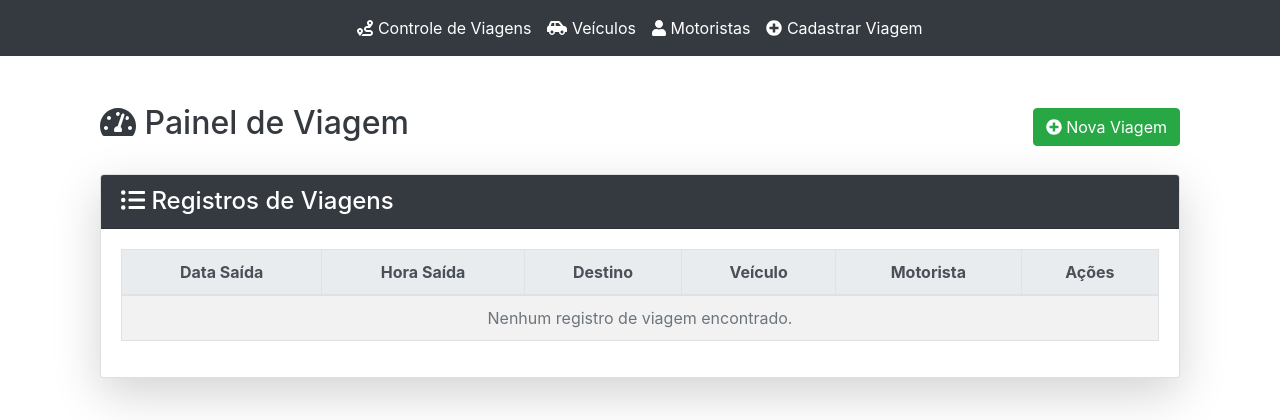
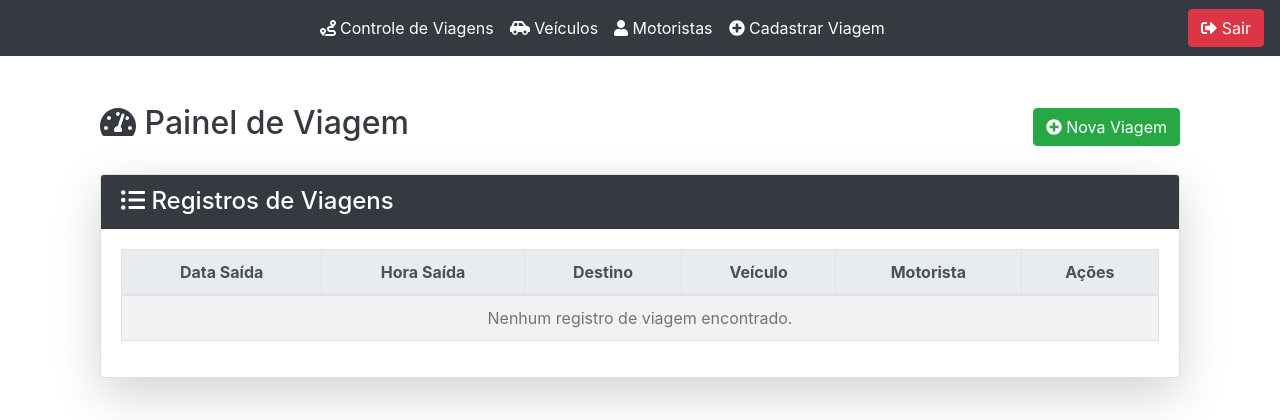
Before and after one commit to ZeAlysson/Controle-de-Viagens, a Django app: page /controle/tela-controle/ in a window 1280 px wide. Shown: the top 420 px of the page. Run offline with Django 5.2, Linux system fonts and the light colour scheme; the visitor is signed in with stand-in values (Sample User, id 1); data that the repository does not hold is empty; some libraries are stand-ins or nearby versions.

Commit message:
feat: botão de logout

```diff
--- a/autenticacao/urls.py
+++ b/autenticacao/urls.py
@@ -4,7 +4,7 @@ from . import views
 
 urlpatterns = [
     path('login/', auth_views.LoginView.as_view(template_name='login/login.html'), name='login'),
-    #path('logout/', auth_views.LogoutView.as_view(), name='logout'),
+    path('logout/', auth_views.LogoutView.as_view(), name='logout'),
     path('registro/', views.registrar_usuario, name='registro'),
     path('logado/', views.logado, name='logado'),
 ]
--- a/templates/base.html
+++ b/templates/base.html
@@ -25,6 +25,7 @@
         .navbar-nav {
             margin: 0 auto; /* Centraliza os itens da navbar */
         }
+
     </style>
 </head>
 <body>
@@ -51,6 +52,12 @@
             </li>
         </ul>
     </div>
+
+    <div>
+        <a href="{% url 'logout' %}" class="btn btn-danger">
+            <i class="fas fa-sign-out-alt"></i> Sair
+        </a>
+    </div>
 </nav>
 
 <div class="container mt-5">
```
